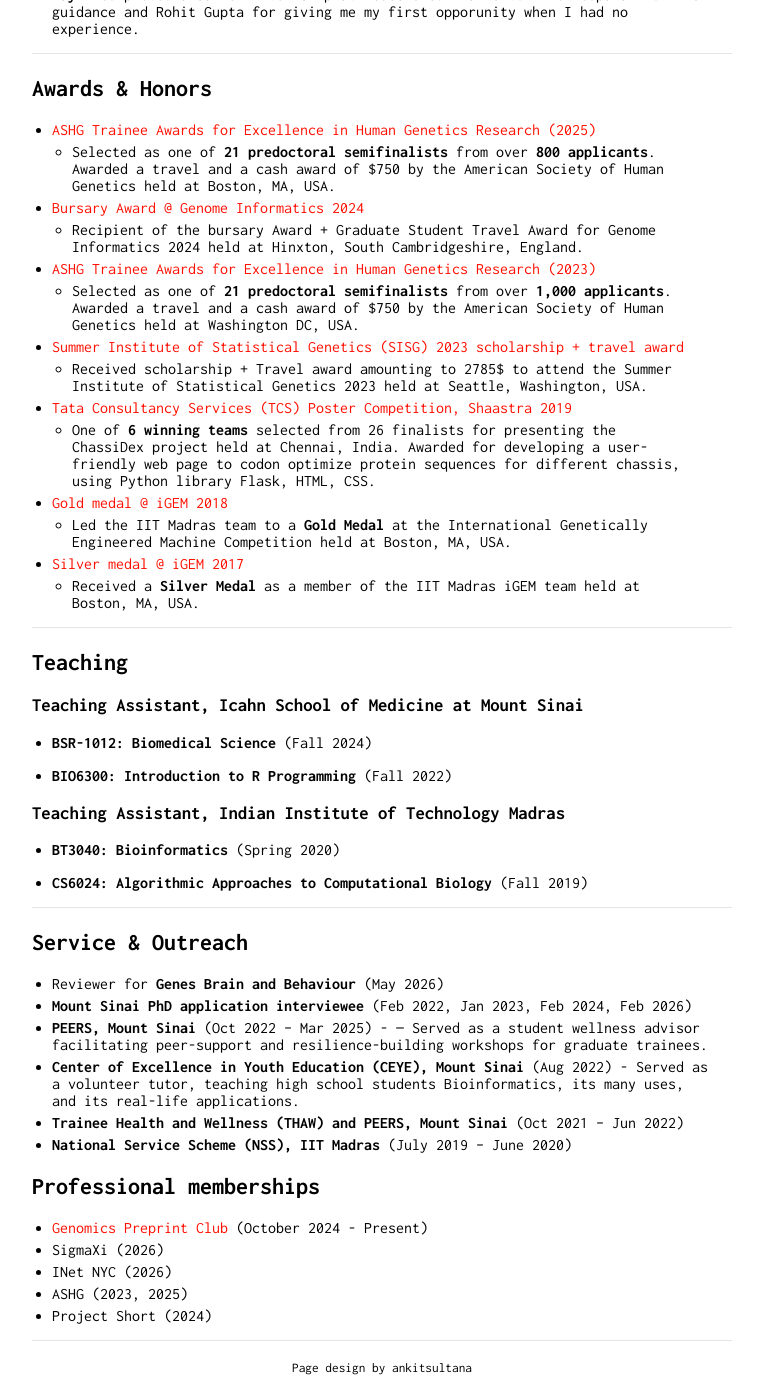
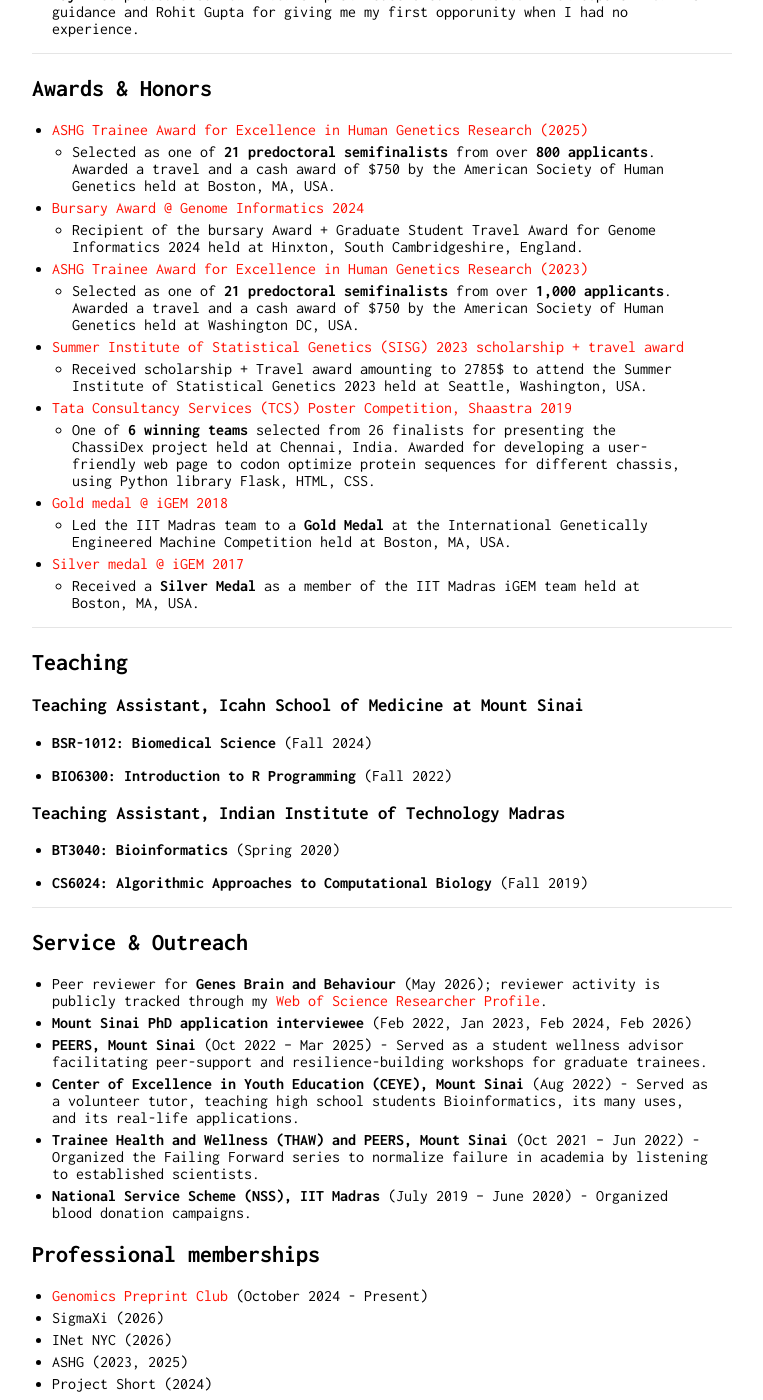
Before and after one commit to kailashbp/kailashbp.github.io, a Jekyll site: the page built from activities.md, in a window 1280 px wide and 1400 px high, scrolled down 1558 px. Shown: the whole window, without its empty margins (258-1021 px from the left). Built offline with Jekyll 4.4.1, drawn with Linux system fonts in a browser that asks for light colours; before the commit the page ends 2933 px from its top, so only the background shows below that.

Commit message:
Adding WebOfScience profile

```diff
--- a/activities.md
+++ b/activities.md
@@ -63,13 +63,13 @@ title: Activities
 
 ## Awards & Honors
 
-- [ASHG Trainee Awards for Excellence in Human Genetics Research (2025)](https://www.ashg.org/wp-content/uploads/2026/02/2025-ASHG-TREA-recipients.pdf)
+- [ASHG Trainee Award for Excellence in Human Genetics Research (2025)](https://www.ashg.org/wp-content/uploads/2026/02/2025-ASHG-TREA-recipients.pdf)
   - Selected as one of **21 predoctoral semifinalists** from over **800 applicants**. Awarded a travel and a cash award of $750 by the American Society of Human Genetics held at Boston, MA, USA.
 
 - [Bursary Award @ Genome Informatics 2024](https://drive.google.com/file/d/1vzrFgez5dae4iqtzLP5js-HWSz2pK4N3/view?usp=sharing)
   - Recipient of the bursary Award + Graduate Student Travel Award for Genome Informatics 2024 held at Hinxton, South Cambridgeshire, England.
 
-- [ASHG Trainee Awards for Excellence in Human Genetics Research (2023)](https://www.ashg.org/wp-content/uploads/2023/12/ASHG-Trainee-Research-for-Excellence-Awards-2023-Recipients.pdf)
+- [ASHG Trainee Award for Excellence in Human Genetics Research (2023)](https://www.ashg.org/wp-content/uploads/2023/12/ASHG-Trainee-Research-for-Excellence-Awards-2023-Recipients.pdf)
   - Selected as one of **21 predoctoral semifinalists** from over **1,000 applicants**. Awarded a travel and a cash award of $750 by the American Society of Human Genetics held at Washington DC, USA.
 
 - [Summer Institute of Statistical Genetics (SISG) 2023 scholarship + travel award](https://drive.google.com/file/d/1aSZ9C_WhcnpVmhOikUYeBNiN2Lm1WJOy/view)
@@ -104,12 +104,12 @@ title: Activities
 
 ## Service & Outreach
 
-- Reviewer for **Genes Brain and Behaviour** (May 2026)
+- Peer reviewer for **Genes Brain and Behaviour** (May 2026); reviewer activity is publicly tracked through my [Web of Science Researcher Profile](https://www.webofscience.com/wos/author/record/QIU-9234-2026).
 - **Mount Sinai PhD application interviewee**  (Feb 2022, Jan 2023, Feb 2024, Feb 2026)
-- **PEERS, Mount Sinai** (Oct 2022 – Mar 2025) - — Served as a student wellness advisor facilitating peer-support and resilience-building workshops for graduate trainees.
+- **PEERS, Mount Sinai** (Oct 2022 – Mar 2025) - Served as a student wellness advisor facilitating peer-support and resilience-building workshops for graduate trainees.
 - **Center of Excellence in Youth Education (CEYE), Mount Sinai** (Aug 2022) - Served as a volunteer tutor, teaching high school students Bioinformatics, its many uses, and its real-life applications.
-- **Trainee Health and Wellness (THAW) and PEERS, Mount Sinai** (Oct 2021 – Jun 2022)
-- **National Service Scheme (NSS), IIT Madras** (July 2019 – June 2020)
+- **Trainee Health and Wellness (THAW) and PEERS, Mount Sinai** (Oct 2021 – Jun 2022) - Organized the Failing Forward series to normalize failure in academia by listening to established scientists.
+- **National Service Scheme (NSS), IIT Madras** (July 2019 – June 2020) - Organized blood donation campaigns.
 
 ## Professional memberships
 
```
Also changed, not shown: beyond-research.md (+1 -1 lines), research.md (+1 -1 lines).
